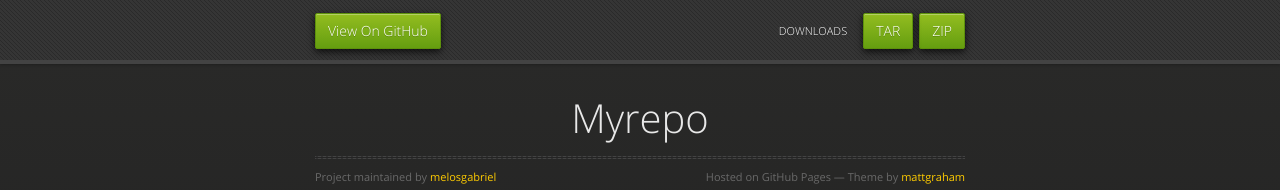
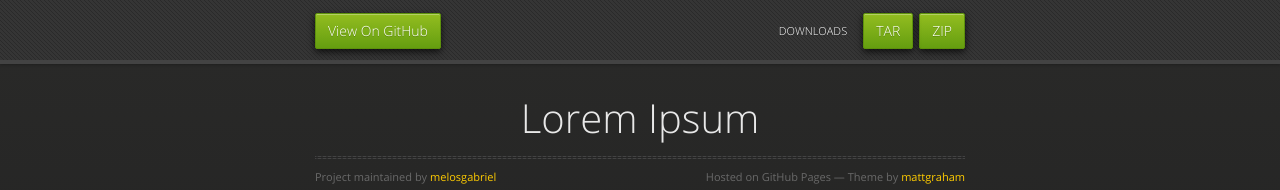
Before and after one commit to melosgabriel/myrepo, a plain HTML site: page index.html in a window 1280 px wide. Shown: the top 190 px of the page. Drawn offline with nearby package versions, Linux system fonts and the light colour scheme.

Commit message:
Update index.html

```diff
--- a/index.html
+++ b/index.html
@@ -31,7 +31,7 @@
 
       <section>
         <div id="title">
-          <h1>Myrepo</h1>
+          <h1>Lorem Ipsum</h1>
           <p></p>
           <hr>
           <span class="credits left">Project maintained by <a href="https://github.com/melosgabriel">melosgabriel</a></span>
```
